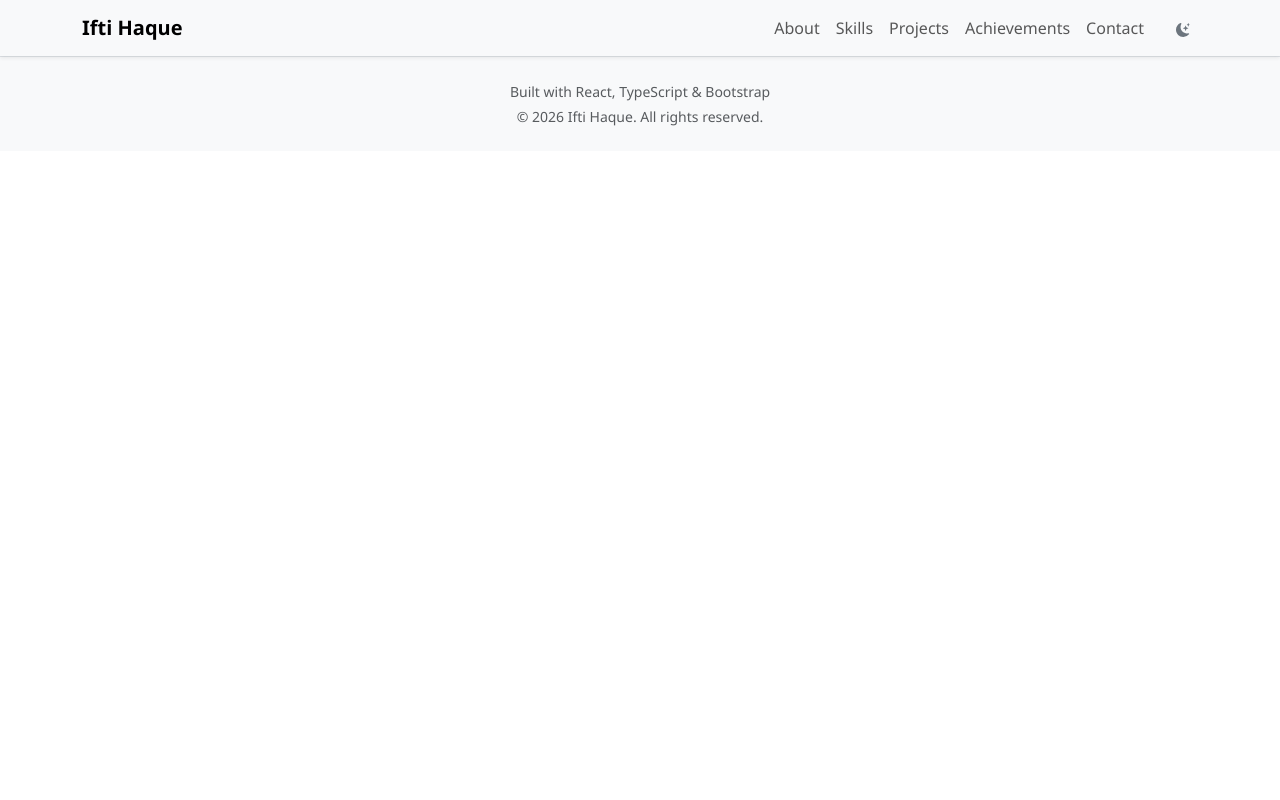
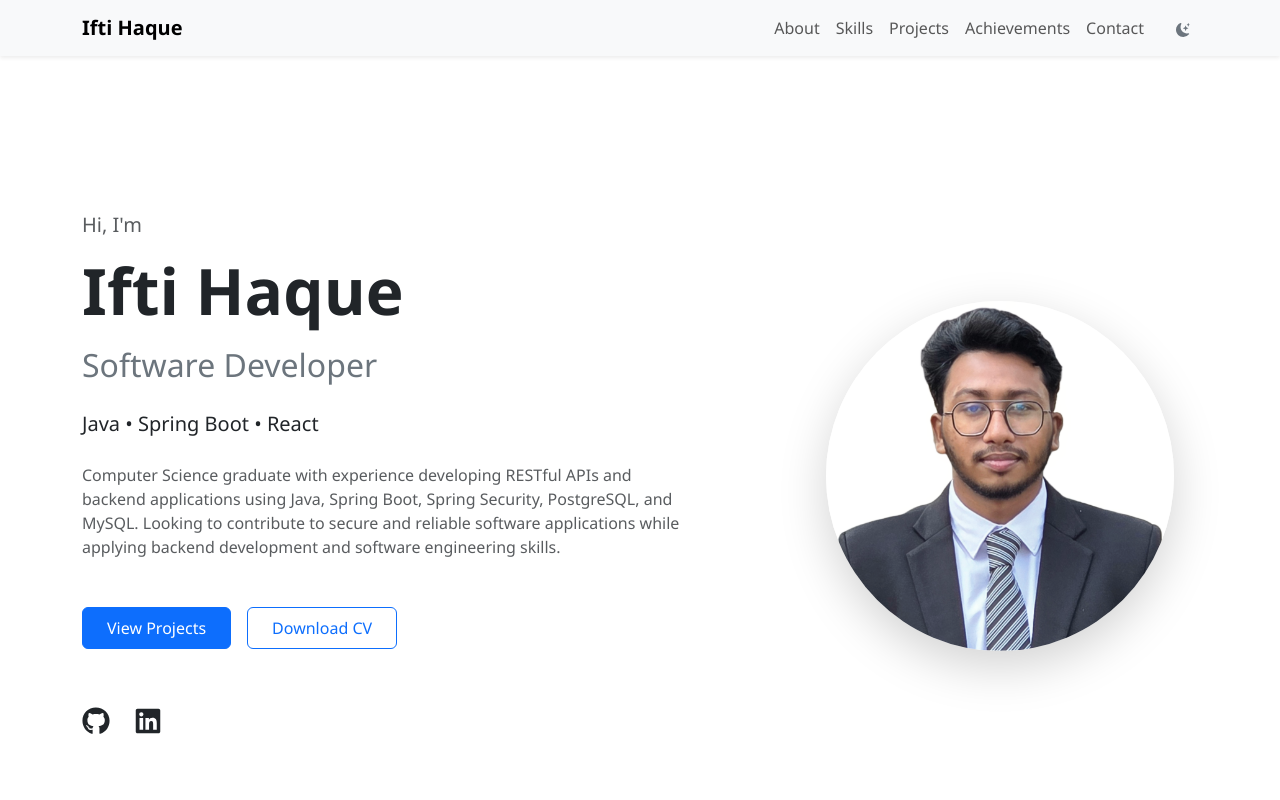
Before and after one commit to ifti020/ifti-portfolio-v1, a React (Vite) app in the folder ifti-portfolio/: page / in a window 1280 px wide. Shown: the top 800 px of the page. Built offline with nearby package versions, Linux system fonts and the light colour scheme.

Commit message:
Added Body Heros

```diff
--- a/ifti-portfolio/src/App.tsx
+++ b/ifti-portfolio/src/App.tsx
@@ -3,6 +3,7 @@ import './App.css'
 import {useEffect, useState} from "react";
 import Navbar from "./component/Navbar.tsx";
 import Footer from "./component/Footer.tsx";
+import Hero from "./component/Hero.tsx";
 
 function App() {
     // Theme state: default is light mode.
@@ -20,7 +21,10 @@ function App() {
   return (
     <>
         <Navbar theme={theme} toggleTheme={toggleTheme} />
+        <main className="container">
+            <Hero/>
 
+        </main>
         <Footer/>
     </>
   )
--- /dev/null
+++ b/ifti-portfolio/src/component/Hero.tsx
@@ -0,0 +1,52 @@
+import React from 'react';
+import { personalData } from '../data/personal';
+import { FaGithub, FaLinkedin } from 'react-icons/fa';
+
+const Hero: React.FC = () => {
+    return (
+        <section id="hero" className="min-vh-100 d-flex align-items-center">
+            <div className="row w-100">
+                <div className="col-lg-8">
+                    <h5 className="text-muted mb-3">Hi, I'm</h5>
+                    <h1 className="display-3 fw-bold mb-3">{personalData.name}</h1>
+                    <h2 className="text-secondary mb-4">{personalData.role}</h2>
+                    <p className="lead mb-4">{personalData.taglines.join(' | ')}</p>
+                    <p className="mb-5 text-muted" style={{ maxWidth: '600px' }}>
+                        {personalData.summary}
+                    </p>
+
+                    <div className="d-flex gap-3">
+                        <a href="#projects" className="btn btn-primary px-4 py-2">View Projects</a>
+                        <a href={personalData.resumeUrl} download className="btn btn-outline-primary px-4 py-2">
+                            Download CV
+                        </a>
+                    </div>
+
+                    <div className="mt-5 d-flex gap-4">
+                        <a href={personalData.github} target="_blank" rel="noreferrer" className="text-body fs-3">
+                            <FaGithub />
+                        </a>
+                        <a href={personalData.linkedin} target="_blank" rel="noreferrer" className="text-body fs-3">
+                            <FaLinkedin />
+                        </a>
+                    </div>
+                </div>
+                <div className="col-lg-4 d-none d-lg-flex align-items-center justify-content-center">
+                    {/* UPLOAD_YOUR_IMAGE_HERE: Place your profile picture here */}
+                    {/* <img src="/images/profile/my-image.jpg" alt="Ifti Haque" className="img-fluid rounded-circle shadow-lg" style={{width: '300px', height: '300px', objectFit: 'cover'}} /> */}
+                    {/*<div className="bg-secondary rounded-circle d-flex align-items-center justify-content-center text-white shadow-lg" style={{width: '300px', height: '300px', opacity: 0.1}}>*/}
+                    {/*   Image Placeholder*/}
+                    {/*</div>*/}
+                    <img
+                        src={personalData.imageUrl}
+                        alt={personalData.name}
+                        className="img-fluid rounded-circle shadow-lg"
+                        style={{width: '350px', height: '350px', objectFit: 'cover'}}
+                    />
+                </div>
+            </div>
+        </section>
+    );
+};
+
+export default Hero;
--- a/ifti-portfolio/src/data/personal.ts
+++ b/ifti-portfolio/src/data/personal.ts
@@ -10,5 +10,5 @@ export const personalData = {
     linkedin: "https://www.linkedin.com/in/ifti-haque-282b1a2b3",
     // UPLOAD_YOUR_IMAGE_HERE: Add your CV pdf file to public/resume/Ifti-Haque-CV.pdf
     imageUrl: "/images/profile/my-image.png",
-    resumeUrl: "/resume/Ifti-Haque-CV.pdf"
+    resumeUrl: "/resume/Ifti_Haque_CV_Jr_Software_Engineer.pdf"
 };
```
